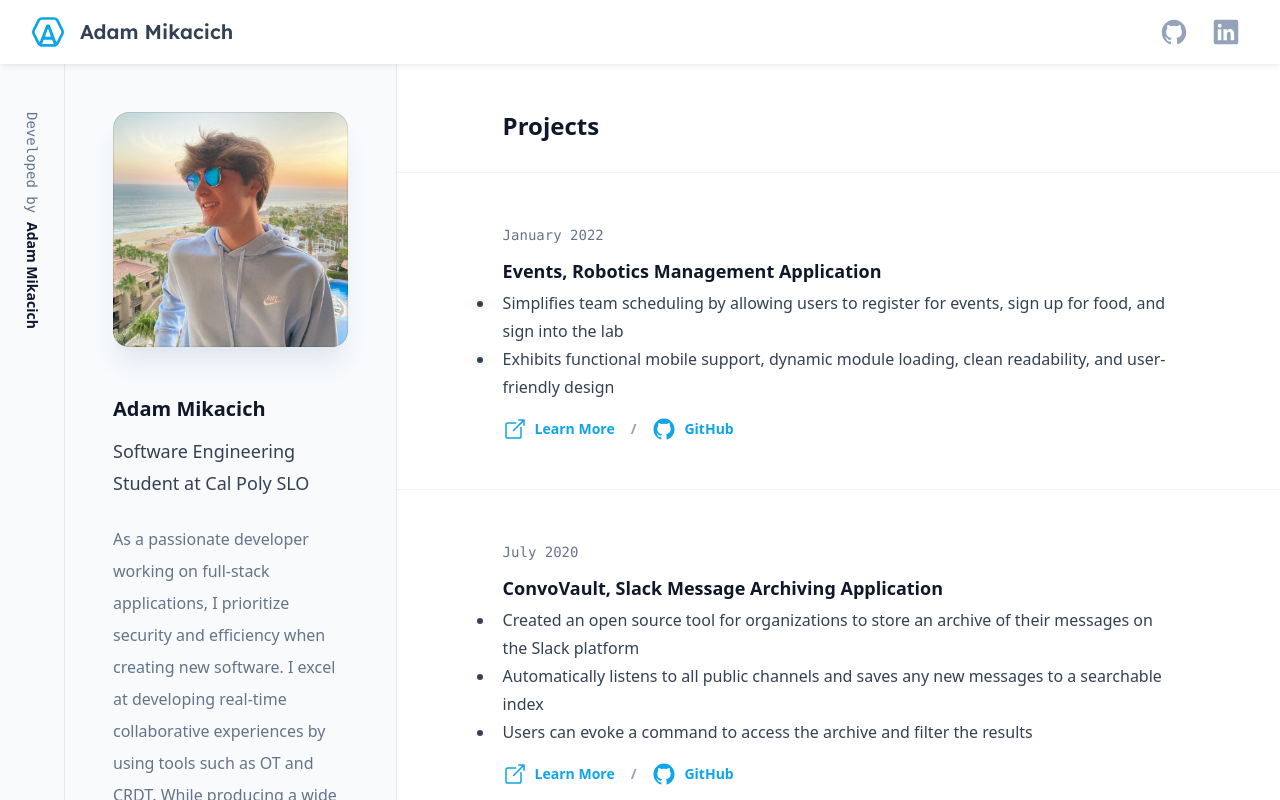
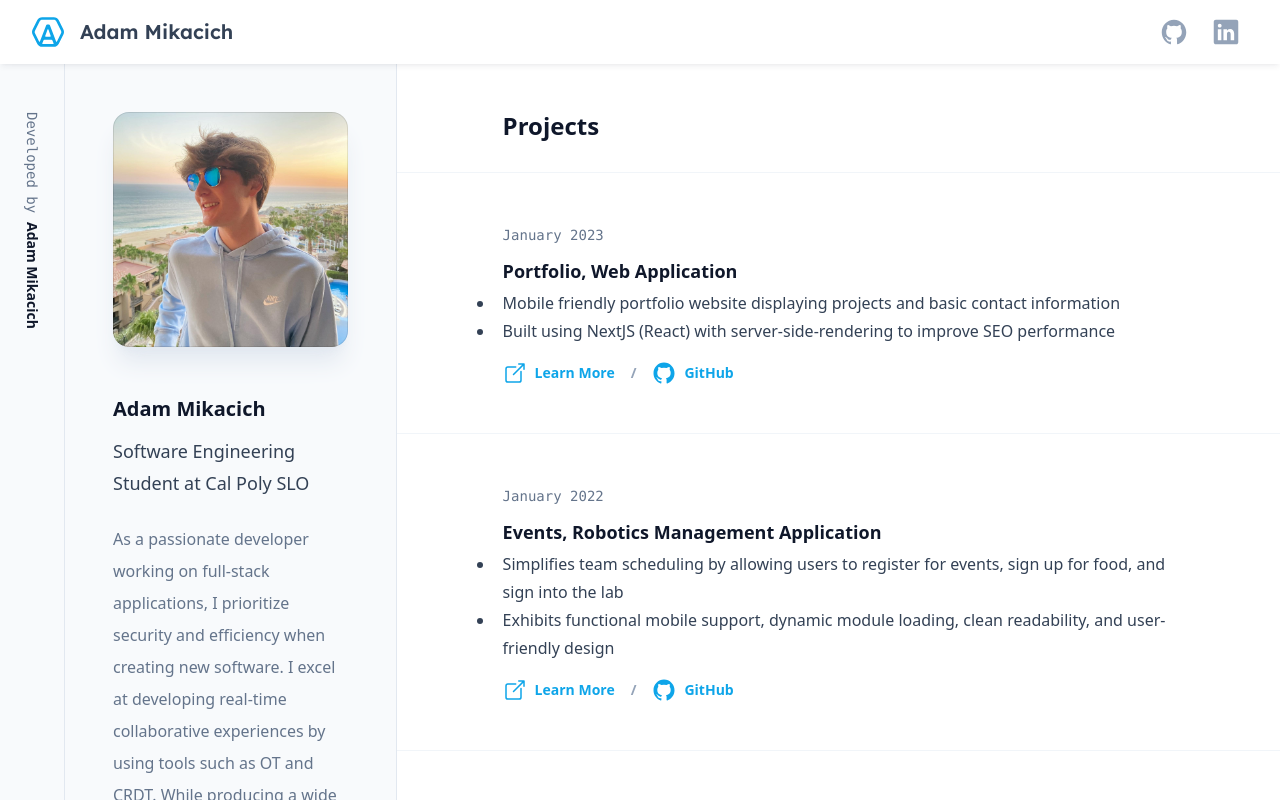
Before and after one commit to AdamMikacich/portfolio, a Next.js app in the folder app/: page / in a window 1280 px wide. Built offline with nearby package versions, Linux system fonts and the light colour scheme.

Commit message:
Add portfolio to project list

```diff
--- a/app/components/home/ProjectsList.tsx
+++ b/app/components/home/ProjectsList.tsx
@@ -10,7 +10,16 @@ type Project = {
 export default function ProjectsList() {
   const projects: Project[] = [
     {
-      id: 'project-1',
+      id: 'project-5',
+      title: 'Portfolio, Web Application',
+      date: 'January 2023',
+      points: [
+        'Mobile friendly portfolio website displaying projects and basic contact information',
+        'Built using NextJS (React) with server-side-rendering to improve SEO performance'
+      ]
+    },
+    {
+      id: 'project-4',
       title: 'Events, Robotics Management Application',
       date: 'January 2022',
       points: [
@@ -19,7 +28,7 @@ export default function ProjectsList() {
       ]
     },
     {
-      id: 'project-2',
+      id: 'project-3',
       title: 'ConvoVault, Slack Message Archiving Application',
       date: 'July 2020',
       points: [
@@ -29,7 +38,7 @@ export default function ProjectsList() {
       ]
     },
     {
-      id: 'project-3',
+      id: 'project-2',
       title: 'Scouting Native, Robotics Mobile Application',
       date: 'June 2021',
       points: [
@@ -39,7 +48,7 @@ export default function ProjectsList() {
       ]
     },
     {
-      id: 'project-4',
+      id: 'project-1',
       title: 'Pit Display, Interactive Multi-Touch Web Application',
       date: 'April 2022',
       points: [
```
